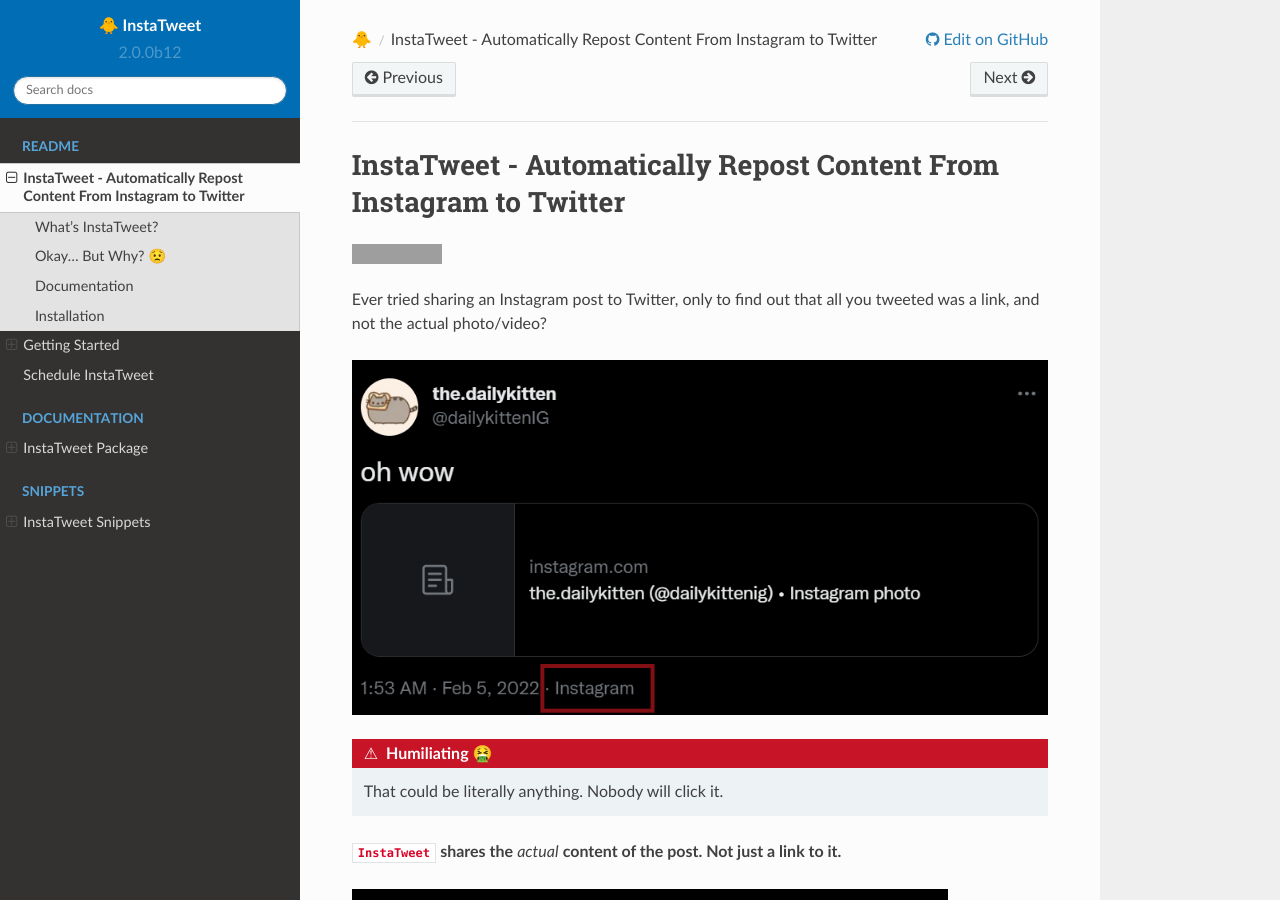
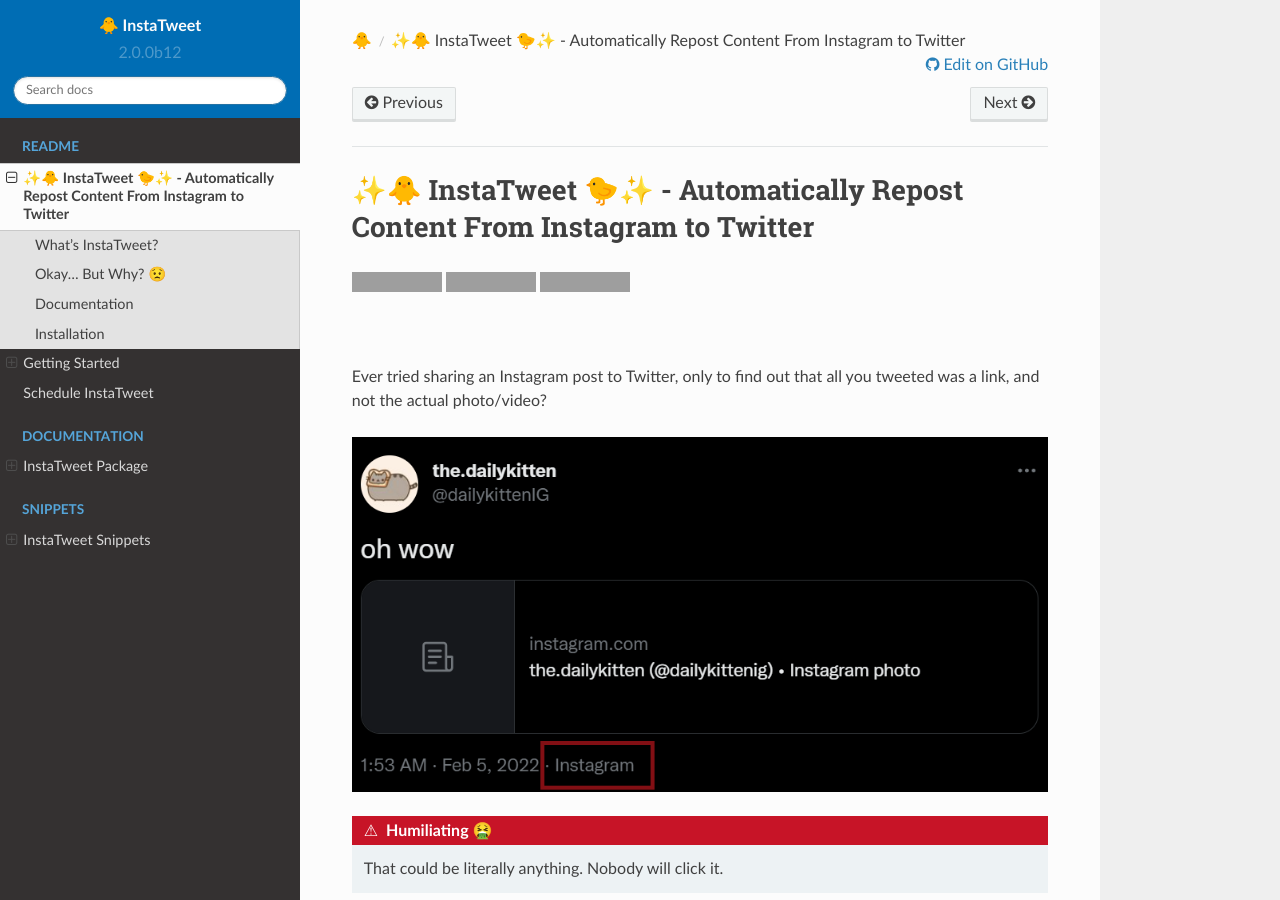
Before and after one commit to TDKorn/insta-tweet, a Sphinx documentation site: the page built from docs/source/_readme/about-instatweet.rst, in a window 1280 px wide and 900 px high. Built offline with Sphinx 7.4.7 and the Read the Docs theme 2.0.0, drawn with Linux system fonts in a browser that asks for light colours; part of the change alters nothing that is shown; grey boxes are pictures that could not be loaded.

Commit message:
Fix problem where emojis broke everything
yuh

```diff
--- a/docs/source/_readme/about-instatweet.rst
+++ b/docs/source/_readme/about-instatweet.rst
@@ -1,10 +1,21 @@
 .. _about-insta-tweet:
 
-InstaTweet - Automatically Repost Content From Instagram to Twitter
----------------------------------------------------------------------------
 
-.. image:: https://img.shields.io/readthedocs/instatweet
-   :alt: Read the Docs
+✨🐥 InstaTweet 🐤✨ - Automatically Repost Content From Instagram to Twitter
+------------------------------------------------------------------------------
+
+.. raw:: html
+
+   <p align="left">
+      <a href="https://pypi.org/project/insta-tweet/", alt="Version">
+         <img src="https://img.shields.io/pypi/v/insta-tweet.svg"></a>
+      <a href="https://instatweet.readthedocs.io", alt="Read the Docs">
+         <img src="https://img.shields.io/readthedocs/instatweet""></a>
+      <a href="https://github.com/tdkorn/insta-tweet/pulse" alt="Activity">
+        <img src="https://img.shields.io/github/commit-activity/m/tdkorn/insta-tweet" /></a>
+      </p>
+
+|
 
 Ever tried sharing an Instagram post to Twitter, only to find out that all you tweeted was a link, and not the actual photo/video?
 
--- a/docs/source/conf.py
+++ b/docs/source/conf.py
@@ -365,8 +365,8 @@ def replace_autodoc_refs_with_linkcode(info: dict, link: str, rst_src: str):
 # ---- Methods for "build-finished" Core Event ----------------------
 
 def read(file):
-    with open(os.path.abspath(file), 'r') as f:
-        return f.read()
+    with open(file, 'r', encoding='utf-8') as f:
+        return u'{}'.format(f.read())
 
 
 def replace_rst_refs(rst: str, refs: dict) -> str:
```
